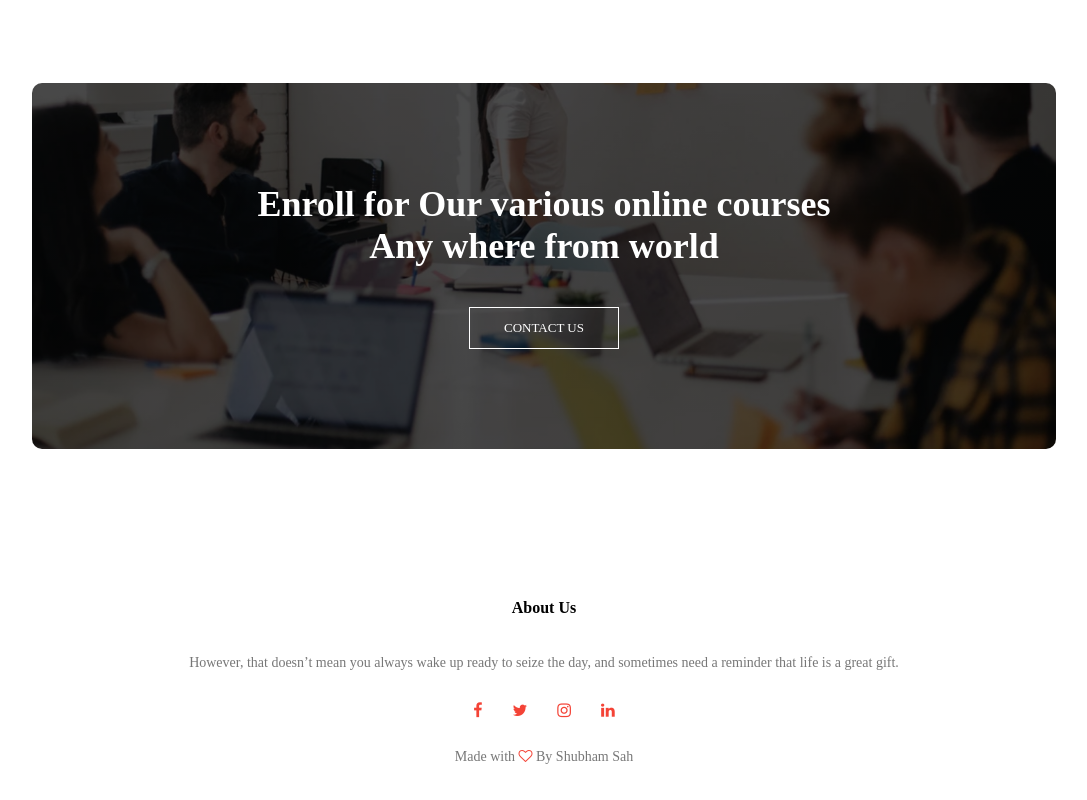
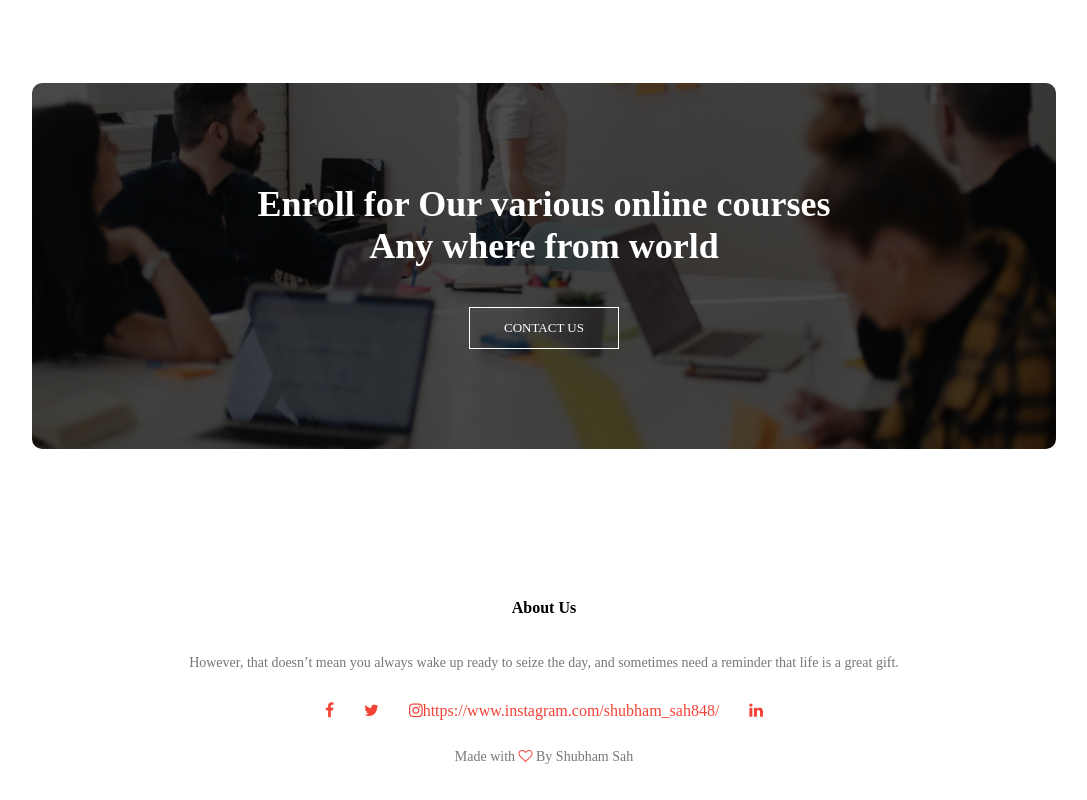
Before and after one commit to shubham848/University.github.io, a plain HTML site: page index.html in a window 1280 px wide. Shown: the part 3088-3888 px from the top of the page, without its empty margins (96-1183 px from the left). Drawn offline with Linux system fonts and the light colour scheme.

Commit message:
Update index.html

```diff
--- a/index.html
+++ b/index.html
@@ -184,7 +184,7 @@
 	<div class="icons">
 		<i class="fa fa-facebook"></i>
 		<i class="fa fa-twitter"></i>
-		<i class="fa fa-instagram"></i>
+		<i class="fa fa-instagram">https://www.instagram.com/shubham_sah848/</i>
 		<i class="fa fa-linkedin"></i>
 
 	</div>
```
